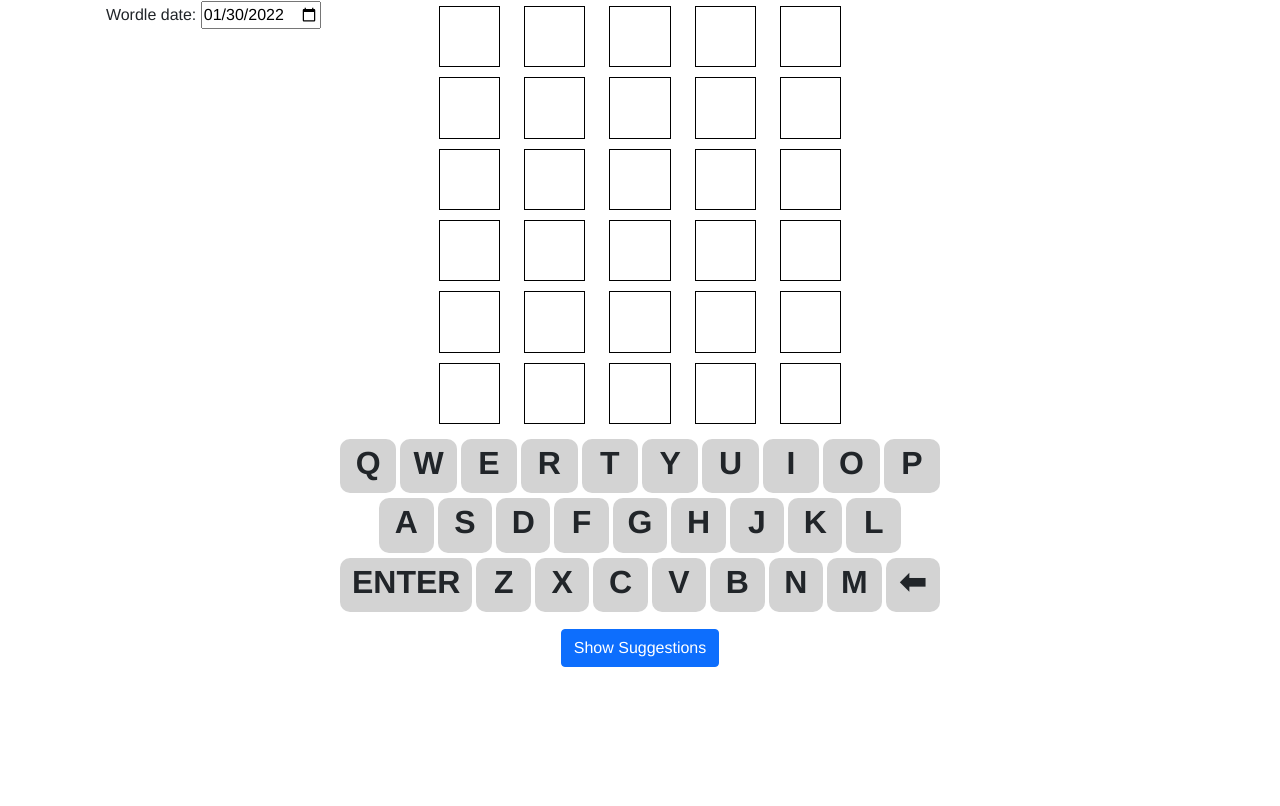
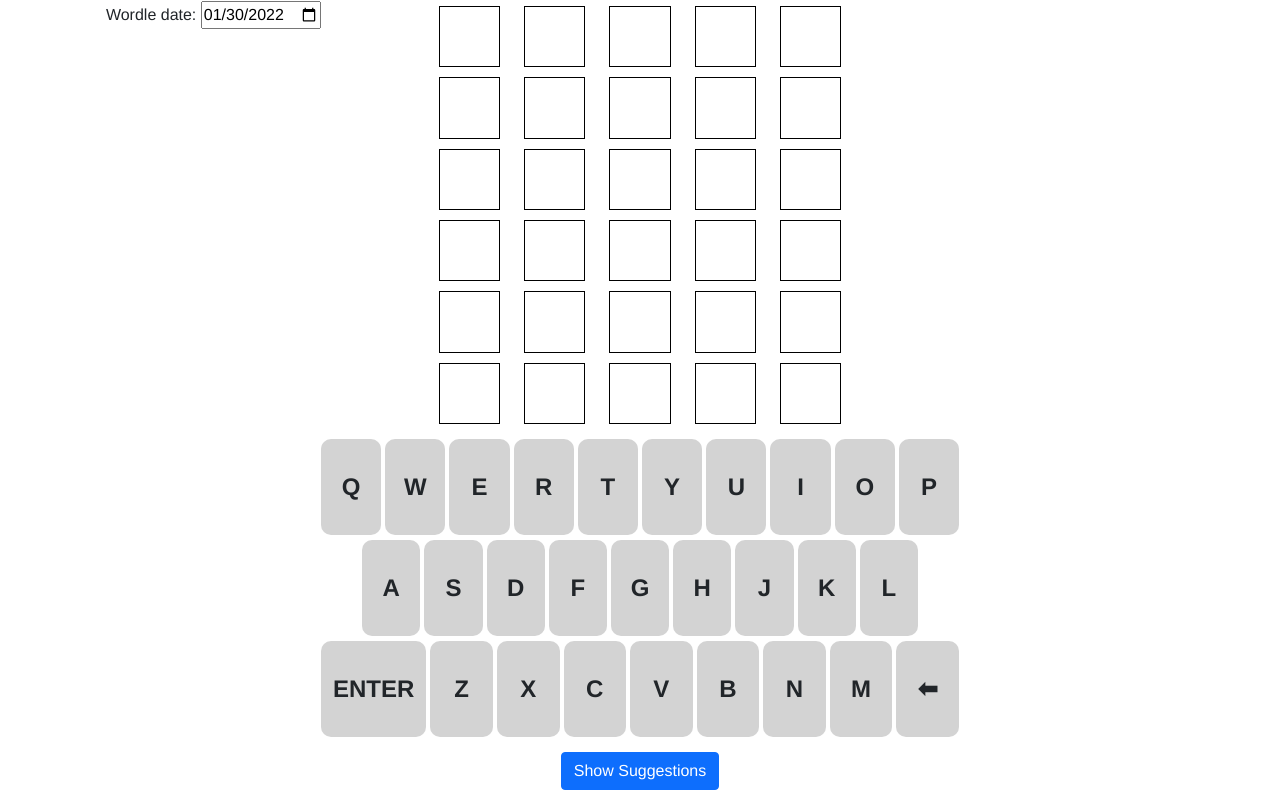
Before and after one commit to dougissi/wordle-replay, a plain HTML site: page index.html in a window 1280 px wide. Shown: the part 64-870 px from the top of the page. Before the commit the page ends 800 px from the top, so only its background shows below. Drawn offline with nearby package versions, Linux system fonts and the light colour scheme; no server answers.

Commit message:
Revert "keyboard test"
This reverts commit 4e6d9eb1e6012ba2eb3a9d2650f35481ecd1f204.

```diff
--- a/index.html
+++ b/index.html
@@ -20,10 +20,7 @@
   <script async src="https://www.googletagmanager.com/gtag/js?id=G-TXJ8PZ981G"></script>
   <script>
     window.dataLayer = window.dataLayer || [];
-
-    function gtag() {
-      dataLayer.push(arguments);
-    }
+    function gtag(){dataLayer.push(arguments);}
     gtag('js', new Date());
 
     gtag('config', 'G-TXJ8PZ981G');
@@ -88,7 +85,9 @@
   </div>
 
   <div class="container-fluid" id="keyboard">
-
+    <div class="row">
+      <div class="col-lg-3"></div>
+      <div class="col-lg-6">
         <div class="row keyboard-row" id="keyboard-row-top">
           <div class="col button-key" id="81">q</div>
           <div class="col button-key" id="87">w</div>
@@ -125,6 +124,9 @@
           <div class="col button-key" id="77">m</div>
           <div class="col button-key" id="8">&#11013;</div>
         </div>
+      </div>
+    </div>
+    <div class="col-lg-3"></div>
   </div>
 
   <div class="container-fluid" id="suggestions-box">
--- a/styles.css
+++ b/styles.css
@@ -67,20 +67,14 @@ h1 {
 
 #keyboard {
   padding: 10px;
-  height: 200px;
-  width: 100%;
-  max-width: 600px;
-}
-
-.keyboard-row {
-  height: 33%;
 }
 
 .button-key {
+  line-height: 6rem;
   background-color: var(--lightgray);
   border-radius: 10px;
   margin: 5px 2px;
-  font-size: 2rem;
+  font-size: 1.5rem;
   font-weight: bold;
   text-align: center;
   text-transform: uppercase;
```
Lines whose indentation alone changed are shown as unchanged.
